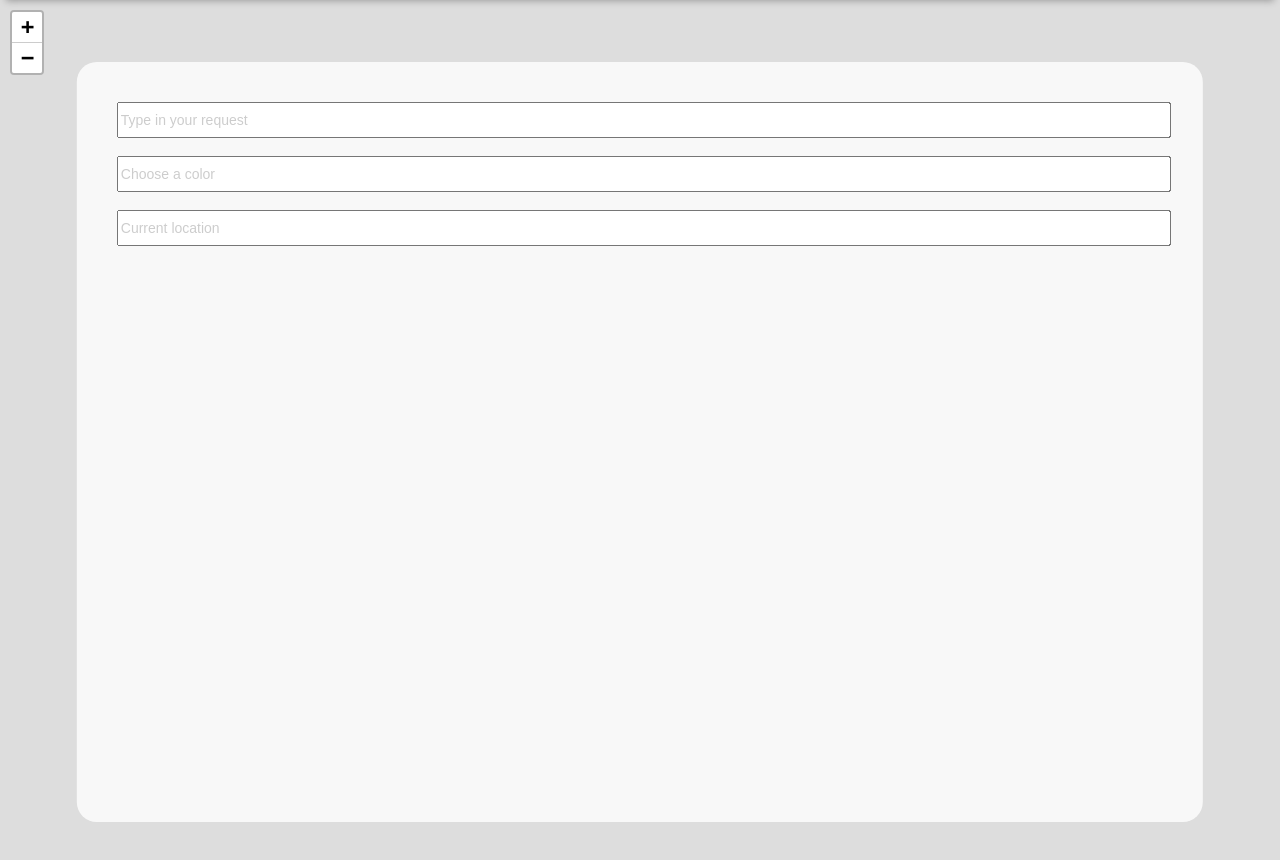
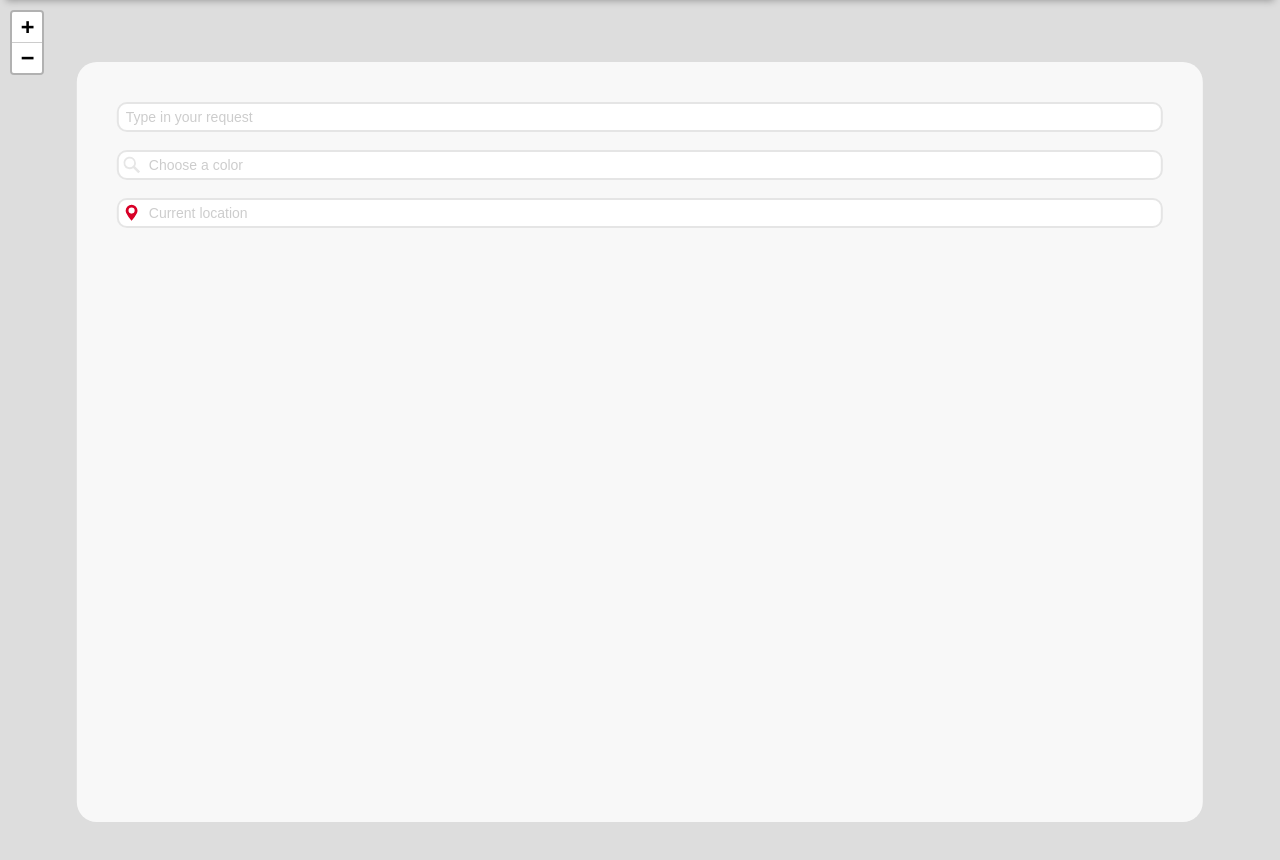
Before and after one commit to evoucou/CART351, a PHP site: page /final_project/prototype/index.html in a window 1280 px wide. Shown: the part 90-950 px from the top of the page. Run offline with PHP 8.4, Linux system fonts and the light colour scheme; some libraries are stand-ins or nearby versions.

Commit message:
Working on menu

```diff
--- a/final_project/prototype/index.html
+++ b/final_project/prototype/index.html
@@ -19,16 +19,14 @@
     <div id="header">
     <img src="sources/plus.svg" id="newrequest" onclick="toggleNewReqMenu()"/>
     <img src="sources/logo.svg" id="logo"/><br>
-    <form>
   <input type="text" placeholder="search for a request..." name="search" id="searchbar">
-</form>
   </div>
       <div id="newReqMenu"><div id="newReqTextBox"><form>
         <input type="text" name="title" placeholder="Type in your request">
         <br><br>
-        <input type="text" name="color" placeholder="Choose a color">
+        <input type="text" name="color" placeholder="Choose a color" id="chooseColor">
         <br><br>
-        <input type="text" name="position" placeholder="Current location">
+        <input type="text" name="position" placeholder="Current location" id="locationBox">
       </form></div></div>
   <div id="map"></div>
 
--- a/final_project/prototype/main.css
+++ b/final_project/prototype/main.css
@@ -93,5 +93,22 @@ input[type=text] {
   width: 100%;
   height:30px;
 
+  box-sizing: border-box;
+  border: 2px solid rgba(0, 0, 0, 0.1);
+  border-radius: 10px;
+  background-color: white;
+  padding-left: 7px;
+}
+
+#chooseColor {
+  background-image: url('sources/searchicon.svg');
+  background-repeat: no-repeat;
+  padding-left: 30px;
+}
+
+#locationBox {
+  background-image: url('sources/currlocactive.svg');
+  background-repeat: no-repeat;
+  padding-left: 30px;
 
 }
```
Also changed, not shown: final_project/prototype/sources/currlocactive.svg (added), final_project/prototype/sources/currlocinactive.svg (added), 1 other file.
